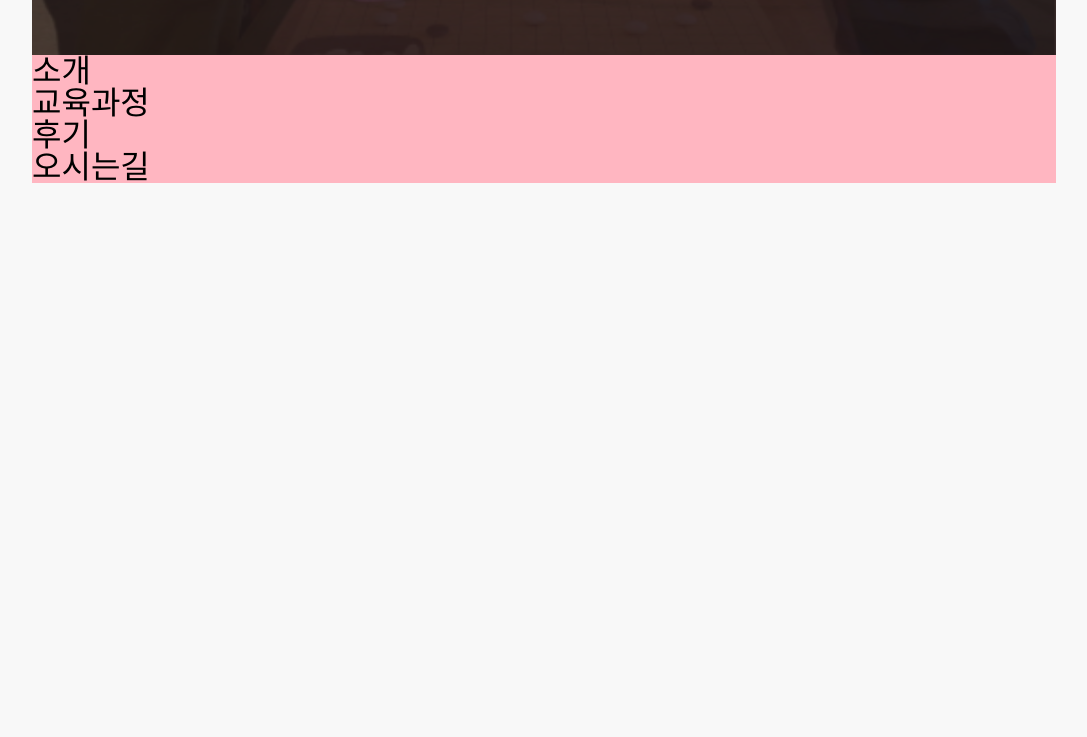
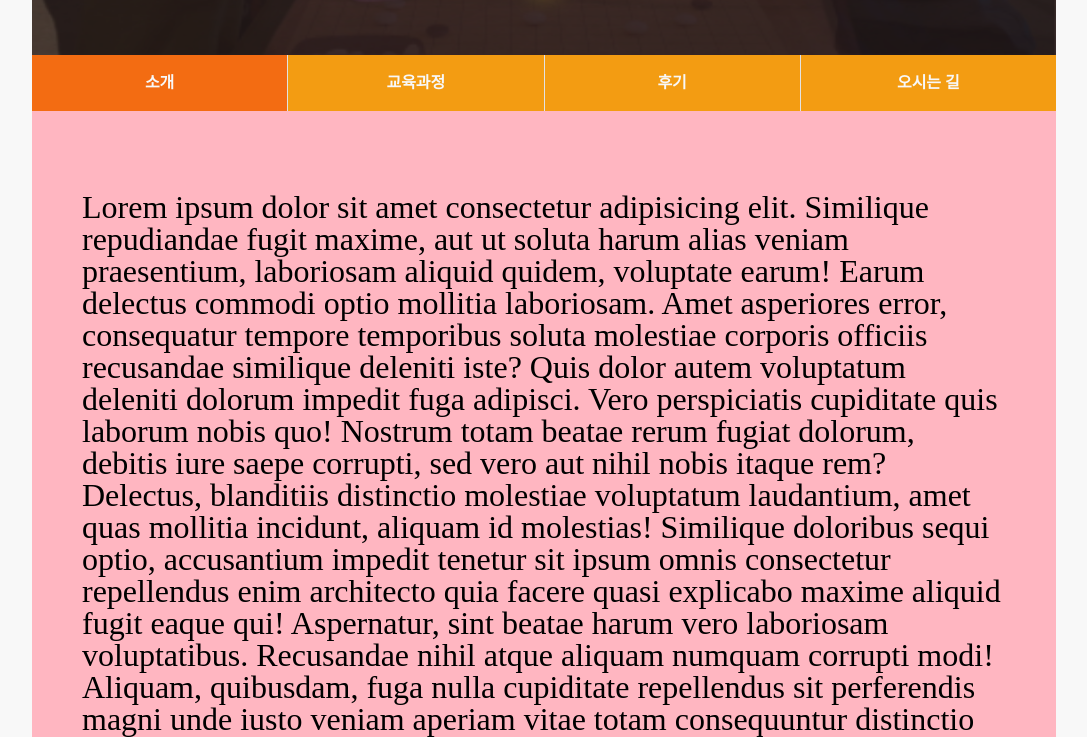
Before and after one commit to tiaz0128/yangcheon_go_home, a plain HTML site: page index.html in a window 1280 px wide. Shown: the part 745-1482 px from the top of the page, without its empty margins (96-1183 px from the left). Before the commit the page ends 930 px from the top, so only its background shows below. Drawn offline with nearby package versions, Linux system fonts and the light colour scheme; a web font is replaced by a local one.

Commit message:
Add Sticky-Header

```diff
--- a/asset/css/main.css
+++ b/asset/css/main.css
@@ -20,9 +20,12 @@
 :root{
   --background-color : #F8F8F8;
   --title-color: #F8F8F8;
+  --menu-color: #F39C12;
+  --click-menu-color: #F36C12;
 
-  --title-size: 46px;
-  --description-size: 24px;
+  --title-size: 1.44rem;
+  --description-size: 0.75rem;
+  --menu-size: 0.5rem;
 }
 
 html{
@@ -52,6 +55,10 @@ a {
   position: relative;
   box-sizing: border-box;
   padding: 0 50px;
+}
+
+.section:nth-child(n+2){
+  padding-top: 80px;
 }
 
 .clear-fix::after{
@@ -162,13 +169,48 @@ a {
 }
 
 
-/* HEADER */
+/* HEADER SECTION */
 
 .sticky-header{
   position: sticky;
   top: 0;
-  bottom: 0;
+  z-index: 999;
 }
+
+.header-menus{
+  display: flex;
+  justify-content: center;
+  align-items: center;
+}
+
+.menu{
+  display: flex;
+  justify-content: center;
+
+  flex: 1;
+  text-align: center;
+  background-color: var(--menu-color);
+  border-right: 1px solid #e2e2e2;
+}
+
+.menu.click {
+  background: var(--click-menu-color);
+}
+
+.menu:last-child {
+  border-right: none;
+}
+
+.menu a {
+  width: 100%;
+  padding: 20px;
+
+  color: var(--title-color);
+  text-decoration: none;
+  font-size: var(--menu-size);
+  font-weight: 800;
+}
+
 
 
 
@@ -211,29 +253,24 @@ a {
 
 @keyframes upDown {
   0% {
-    bottom: 15%;
+    bottom: 3rem;
   }
   100% {
-    bottom: 10%;
+    bottom: 1.5rem;
   }
 }
 
 @media (max-width: 525px) {
 
-  :root{
-    --description-size: 20px;
-  }
-
   .description{
     word-break: keep-all;
   }
 
-  @keyframes toBig {
-    from {
-      font-size: 2.5rem;
-    }
-    to {
-      font-size: var(--title-size);
-    }
+  html{
+    font-size: 26px;
+  }
+
+  .menu a{
+    padding: 0.5rem;
   }
 }
--- a/asset/js/main.js
+++ b/asset/js/main.js
@@ -57,4 +57,15 @@ function playArrow(){
   }, 1000);
 }
 
-export { playOpeingText, fadeOpeningBackground, playArrow }
+// HEADER MENU
+function clickHeader(){
+  const header = document.querySelector('.sticky-header');
+  const menus = document.querySelectorAll('.menu')
+
+  header.addEventListener('click', (e) => {
+    menus.forEach(menu => menu.classList.remove('click'))
+    e.target.parentNode.classList.toggle('click')
+  })
+}
+
+export { playOpeingText, fadeOpeningBackground, playArrow, clickHeader }
--- a/index.html
+++ b/index.html
@@ -55,33 +55,45 @@
       </section>
 
       <!-- sticky 헤더 -->
-      <header class="header">
-        <ul class="menus">
-          <li class="menu">소개</li>
-          <li class="menu">교육과정</li>
-          <li class="menu">후기</li>
-          <li class="menu">오시는길</li>
+      <header class="sticky-header">
+        <ul class="header-menus">
+          <li class="menu click"><a href="#section-about">소개</a></li>
+          <li class="menu"><a href="#section-info">교육과정</a></li>
+          <li class="menu"><a href="#section-review">후기</a></li>
+          <li class="menu"><a href="#section-road">오시는 길</a></li>
         </ul>
       </header>
 
       <!-- 간략한 설명 SECTION -->
-      <section id="section-about" class="section"></section>
+      <section id="section-about" class="section">
+        Lorem ipsum dolor sit amet consectetur adipisicing elit. Similique repudiandae fugit maxime, aut ut soluta harum alias veniam praesentium, laboriosam aliquid quidem, voluptate earum! Earum delectus commodi optio mollitia laboriosam.
+        Amet asperiores error, consequatur tempore temporibus soluta molestiae corporis officiis recusandae similique deleniti iste? Quis dolor autem voluptatum deleniti dolorum impedit fuga adipisci. Vero perspiciatis cupiditate quis laborum nobis quo!
+        Nostrum totam beatae rerum fugiat dolorum, debitis iure saepe corrupti, sed vero aut nihil nobis itaque rem? Delectus, blanditiis distinctio molestiae voluptatum laudantium, amet quas mollitia incidunt, aliquam id molestias!
+        Similique doloribus sequi optio, accusantium impedit tenetur sit ipsum omnis consectetur repellendus enim architecto quia facere quasi explicabo maxime aliquid fugit eaque qui! Aspernatur, sint beatae harum vero laboriosam voluptatibus.
+        Recusandae nihil atque aliquam numquam corrupti modi! Aliquam, quibusdam, fuga nulla cupiditate repellendus sit perferendis magni unde iusto veniam aperiam vitae totam consequuntur distinctio rerum eveniet ipsam ipsa at nostrum.
+        Doloremque, quibusdam doloribus nihil pariatur quaerat quia itaque vel suscipit unde excepturi non modi? Iure nulla quidem libero praesentium reiciendis, tempora qui, inventore quod saepe id, sit ex eaque eos!
+        Ab deserunt quasi veniam ullam repellat recusandae. Ipsa assumenda esse sint veniam aut porro facere nostrum magnam, culpa animi perferendis rem sed architecto voluptates inventore at quidem, illum placeat vero!
+        Numquam quia illo doloribus eligendi. Praesentium deserunt soluta quisquam, iste dolorem libero labore velit, voluptas officia tenetur accusantium vitae a! Nulla maiores quam reprehenderit ipsum, molestias nemo molestiae dolorum! Repudiandae.
+        Aspernatur esse amet odio, eligendi, exercitationem impedit rem molestias reprehenderit iusto aliquid qui vitae incidunt eos dicta officiis animi consectetur minima pariatur eum? Quia similique est, minus suscipit id beatae!
+        Ratione molestias nostrum animi quas reprehenderit? Porro natus veritatis assumenda exercitationem ipsum illum, alias eligendi aspernatur voluptates culpa nihil quod, esse animi iusto mollitia debitis facilis sint autem unde! Nobis.
+      </section>
 
-      <!-- 선택 SECTION -->
-      <section class="section"></section>
+      <!-- 정보 SECTION -->
+      <section id="section-info" class="section"></section>
 
       <!-- 후기 SECTION -->
-      <section class="section"></section>
+      <section id="section-review" class="section"></section>
 
       <!-- 오시는길 SECTION -->
-      <section class="section"></section>
+      <section id="section-road" class="section"></section>
 
     </article>
 
     <!-- 고정 팝업 (카카오톡 / 전환연결) -->
-    <aside class="contact-popup">
+    <aside class="contact-popup"></aside>
 
-    </aside>
+    <!-- FOOTER -->
+    <footer></footer>
   </div>
 </body>
 </html>
--- a/index.js
+++ b/index.js
@@ -1,6 +1,7 @@
-import { playOpeingText, fadeOpeningBackground } from '/asset/js/main.js'
+import { playOpeingText, fadeOpeningBackground,clickHeader } from '/asset/js/main.js'
 
 (()=>{
   playOpeingText()
   fadeOpeningBackground()
+  clickHeader()
 })()
```
